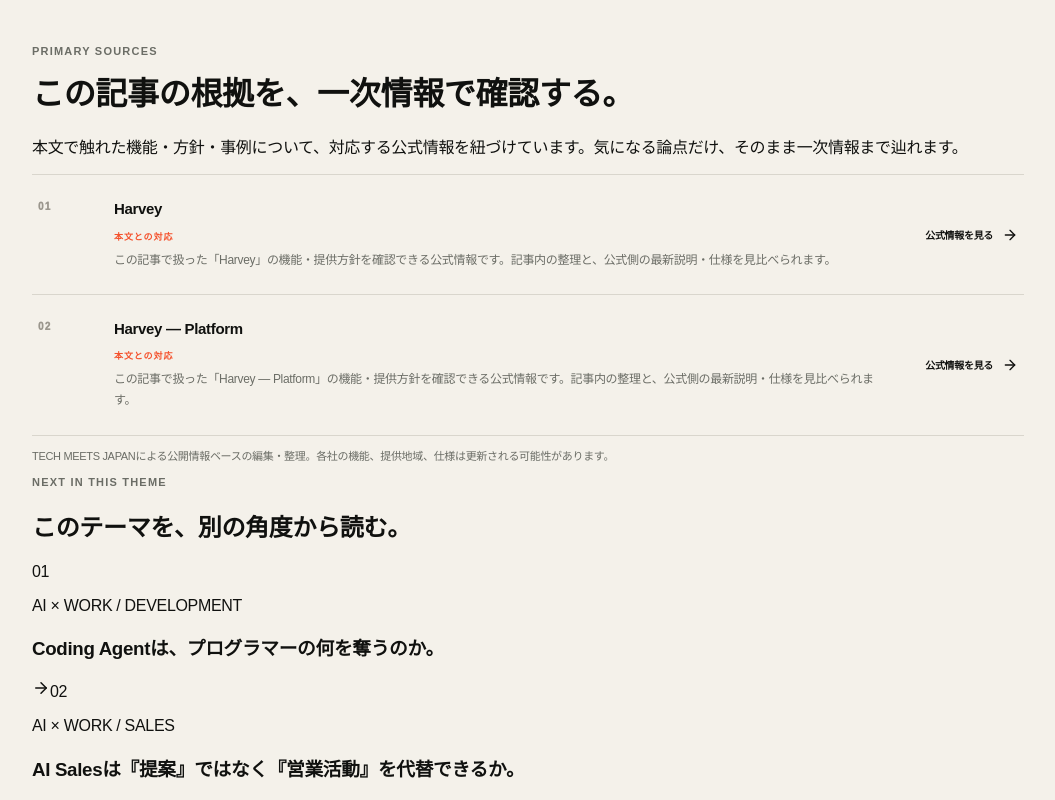
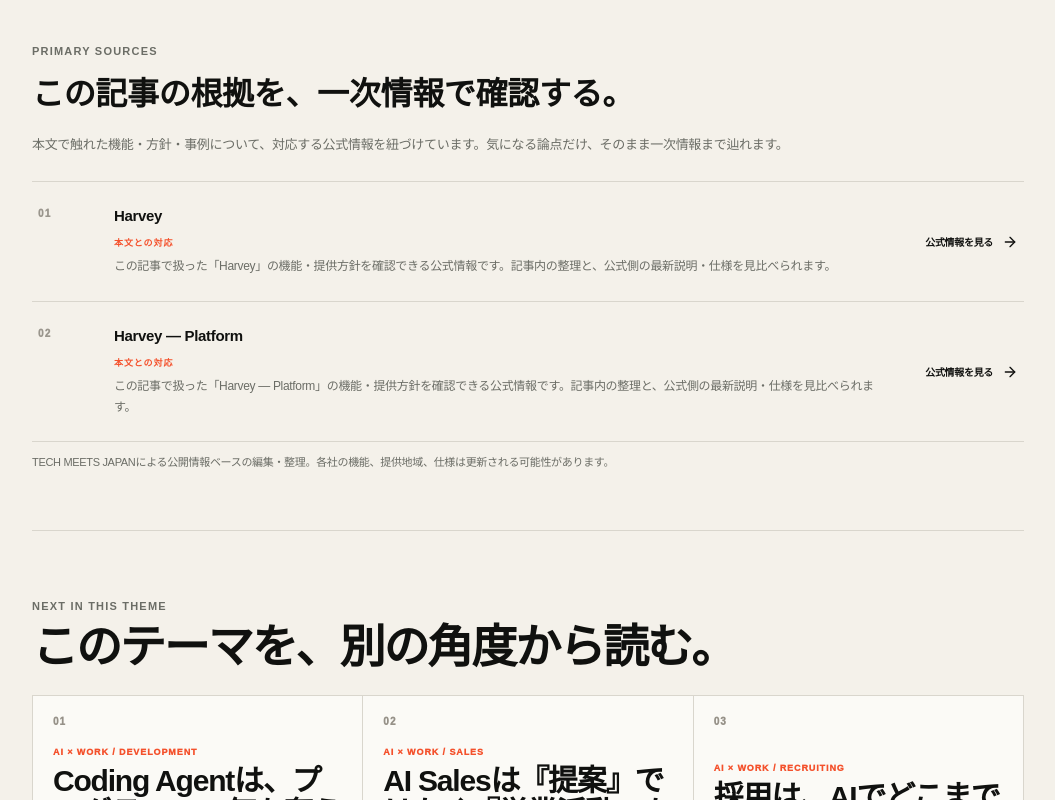
Before and after one commit to yasu-kai/tech-meets-japan, a Next.js app: page /research/ai-work/ai-legal in a window 1280 px wide. Shown: the part 2800-3600 px from the top of the page, without its empty margins (112-1167 px from the left). Built offline with nearby package versions, Linux system fonts and the light colour scheme.

Commit message:
Style evidence and related-story sections

```diff
--- a/app/globals.css
+++ b/app/globals.css
@@ -1455,3 +1455,67 @@ linear-gradient(135deg,rgba(255,255,255,.04),transparent 55%)}
     line-height:1.65;
   }
 }
+
+.story-sources-intro{
+  max-width:820px;
+  margin:0 0 24px;
+  font-size:13px;
+  line-height:1.75;
+  color:var(--muted);
+}
+.story-related{
+  padding:58px 0 0;
+  border-top:1px solid var(--line);
+  margin-top:58px;
+}
+.story-related-heading h2{
+  margin:8px 0 24px;
+  font-size:clamp(28px,4vw,46px);
+  line-height:1.05;
+  letter-spacing:-.045em;
+  text-wrap:balance;
+}
+.story-related-grid{
+  display:grid;
+  grid-template-columns:repeat(3,minmax(0,1fr));
+  border-top:1px solid var(--line);
+  border-left:1px solid var(--line);
+}
+.story-related-card{
+  min-height:220px;
+  padding:20px;
+  display:flex;
+  flex-direction:column;
+  justify-content:space-between;
+  gap:20px;
+  text-decoration:none;
+  color:inherit;
+  border-right:1px solid var(--line);
+  border-bottom:1px solid var(--line);
+  background:#fbfaf6;
+}
+.story-related-card:hover{background:#f3efe5}
+.story-related-card>span{
+  font-size:10px;
+  font-weight:950;
+  color:#969188;
+  letter-spacing:.1em;
+}
+.story-related-card p{
+  margin:0 0 8px;
+  font-size:9px;
+  font-weight:950;
+  letter-spacing:.1em;
+  color:var(--accent);
+}
+.story-related-card h3{
+  margin:0;
+  font-size:clamp(20px,2.4vw,30px);
+  line-height:1.08;
+  letter-spacing:-.04em;
+}
+.story-related-card>svg{align-self:flex-end}
+@media(max-width:760px){
+  .story-related-grid{grid-template-columns:1fr}
+  .story-related-card{min-height:160px}
+}
```
